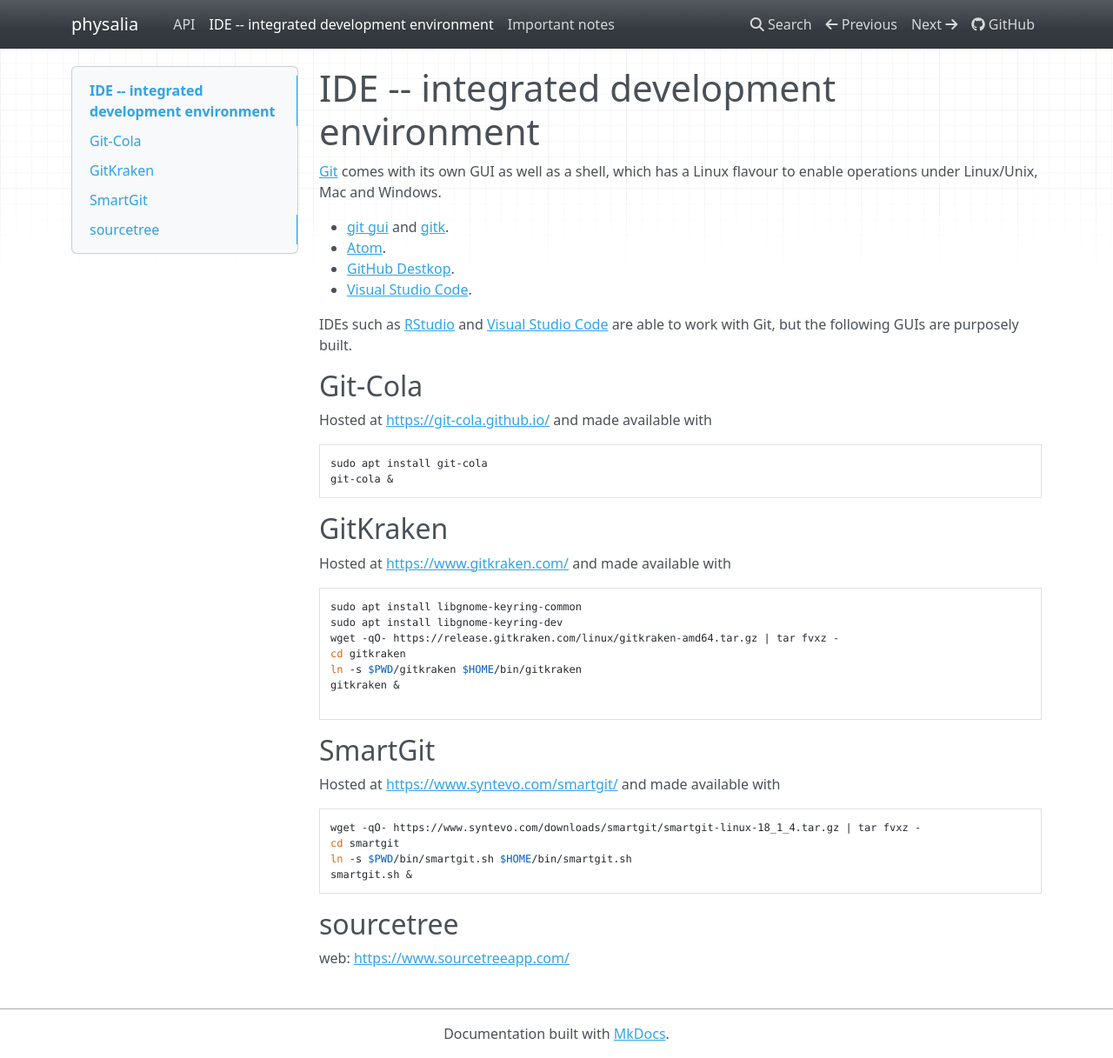
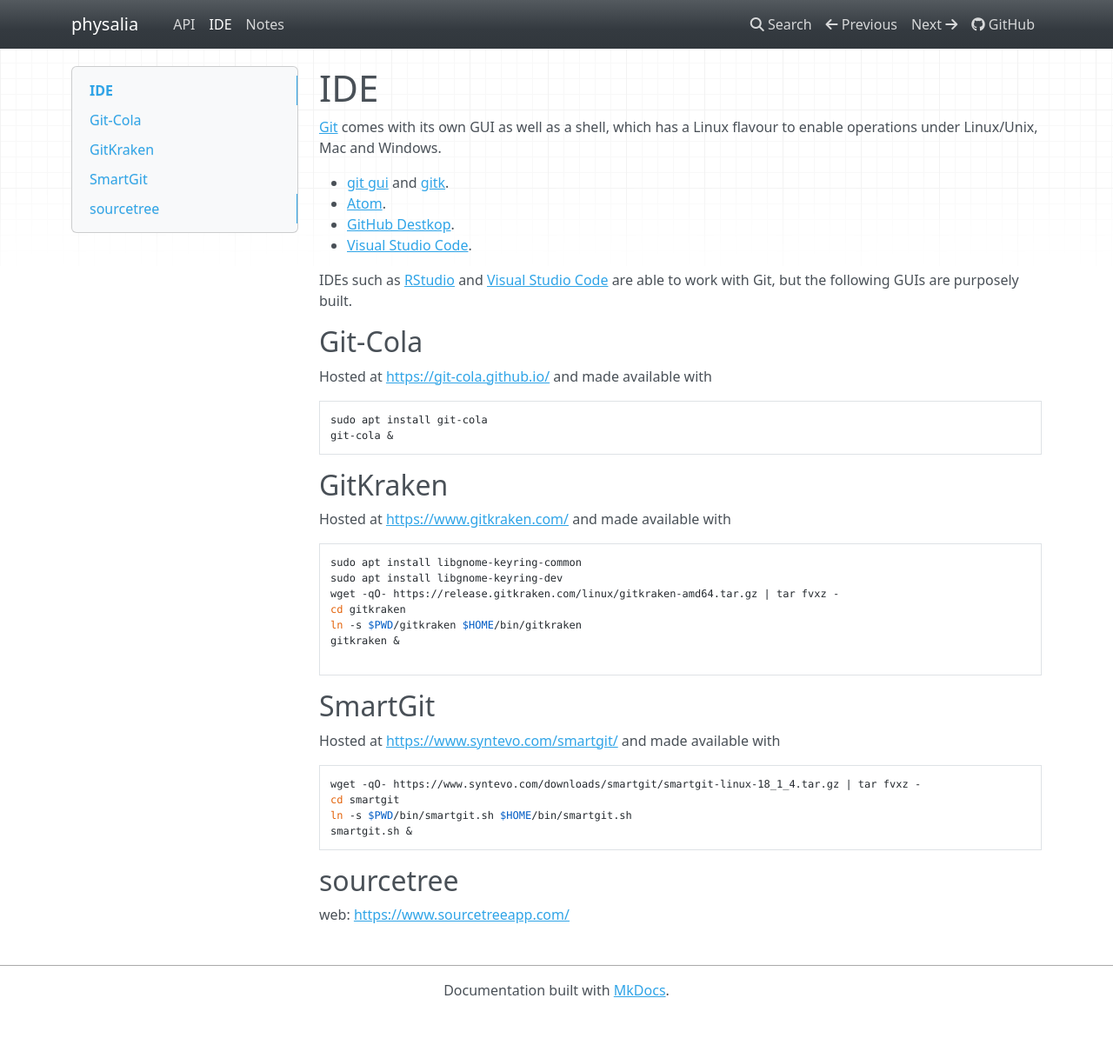
Before and after one commit to jinghuazhao/physalia, an MkDocs documentation site: the page built from docs/IDE.md, in a window 1280 px wide and 1217 px high. Shown: the whole window at 87% size. Built offline with MkDocs 1.6.1, drawn with Linux system fonts in a browser that asks for light colours; nearby versions of some CDN libraries; a script that is not in the unit is left out.

Commit message:
physalia

```diff
--- a/docs/IDE.md
+++ b/docs/IDE.md
@@ -1,4 +1,4 @@
-# IDE -- integrated development environment
+# IDE
 
 [Git](https://git-scm.com/) comes with its own GUI as well as a shell, which has a Linux flavour to enable operations under Linux/Unix, Mac and Windows.
 
--- a/docs/Notes.md
+++ b/docs/Notes.md
@@ -1,4 +1,4 @@
-# Important notes
+# Notes
 
 ## Getting helps
 
```
Also changed, not shown: 1 other file.
